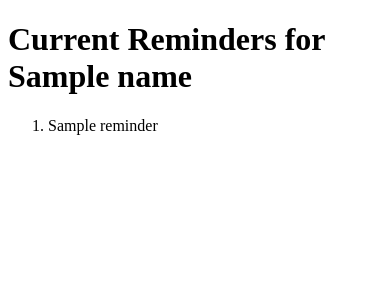
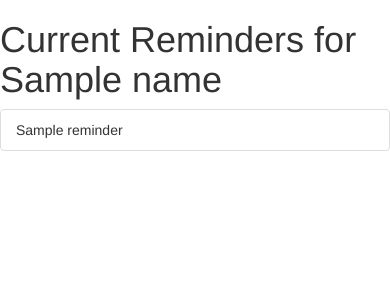
Before and after one commit to silent-conspiracy/django_todo, a Python web app: template reminders/templates/index.html in a window 390 px wide. Shown: the top 300 px of the page. Run offline with Jinja, Linux system fonts and the light colour scheme; the template is opened without the code that fills it: most values are stand-ins (such as "Sample title", 1, 10 or a date in 2020); some libraries are stand-ins or nearby versions.

Commit message:
Incorporating bootstrap for sleek and responsive design

```diff
--- a/reminders/templates/app_content.html
+++ b/reminders/templates/app_content.html
@@ -3,8 +3,8 @@
 {% else %}
     <h1>Current Reminders</h1>
 {% endif %}
-<ol>
+<ul class="list-group">
     {% for reminder in reminders %}
-        <li>{{ reminder }}</li>
+        <li class="list-group-item">{{ reminder }}</li>
     {% endfor %}
-</ol>
+</ul>
--- a/reminders/templates/base.html
+++ b/reminders/templates/base.html
@@ -2,6 +2,7 @@
 <html lang="en">
 <head>
     <meta charset="UTF-8">
+    <link rel="stylesheet" href="https://maxcdn.bootstrapcdn.com/bootstrap/3.3.7/css/bootstrap.min.css" integrity="sha384-BVYiiSIFeK1dGmJRAkycuHAHRg32OmUcww7on3RYdg4Va+PmSTsz/K68vbdEjh4u" crossorigin="anonymous">
     <title>{{ app_name }}</title>
 </head>
 <body>
```
